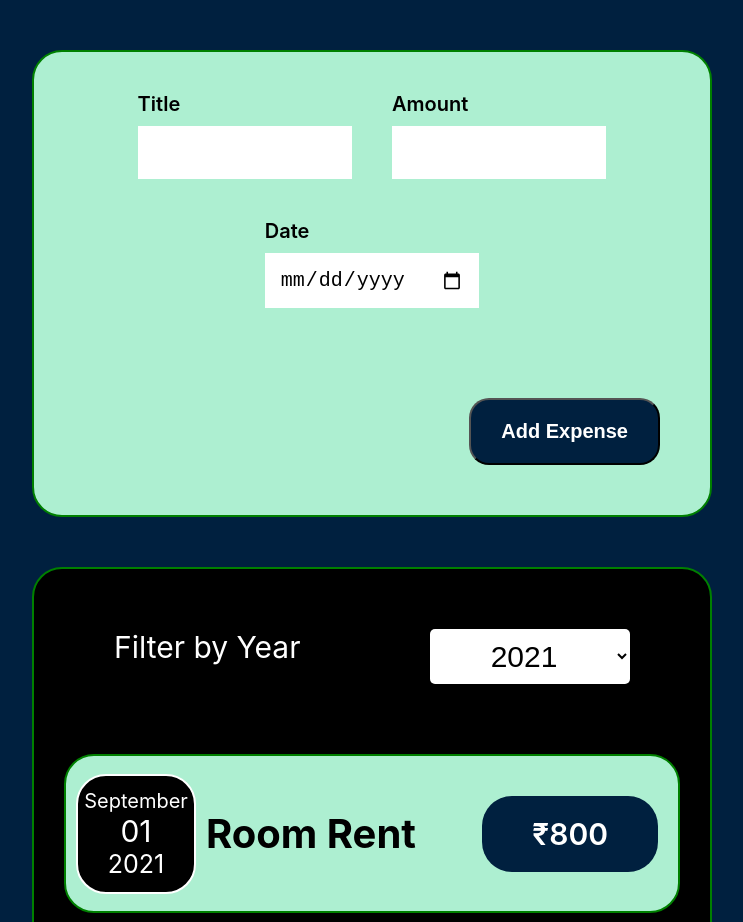
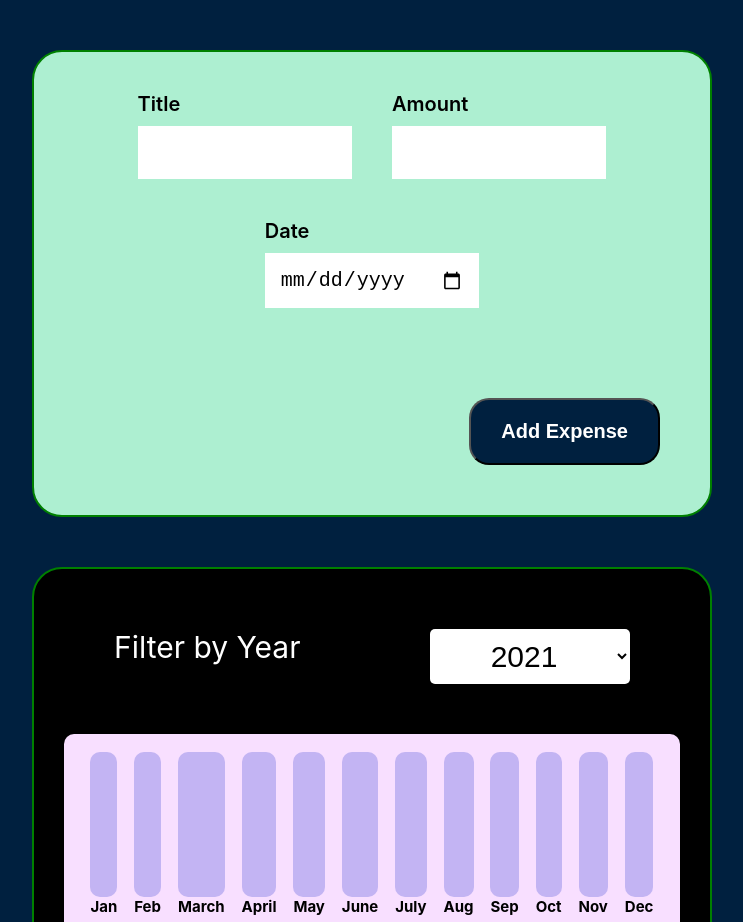
Before and after one commit to yashdobariya-scaletech/Learn-React, a React (Create React App) app: page / in a window 1280 px wide. Shown: the top 922 px of the page, without its empty margins (268-1011 px from the left). Built offline with nearby package versions, Linux system fonts and the light colour scheme.

Commit message:
update code

```diff
--- a/src/components/Chart.css
+++ b/src/components/Chart.css
@@ -0,0 +1,9 @@
+.chart {
+    padding: 18px;
+    border-radius: 10px;
+    background-color: #f8dfff;
+    text-align: center;
+    display: flex;
+    justify-content: space-around;
+    height: 200px;
+}
--- a/src/components/Chart.js
+++ b/src/components/Chart.js
@@ -1,6 +1,10 @@
 import React from 'react'
+import "./Chart.css";
 import ChartBar from "../components/ChartBar"
+
 export default function Chart(props) {
+    const dataPointValues = props.dataPoints.map(dataPoint => dataPoint.value)
+    const totalMaximum = Math.max(...dataPointValues);
 
     return (
         <div className="chart">
@@ -8,7 +12,7 @@ export default function Chart(props) {
                 <ChartBar
                     key={dataPoint.lable}
                     value={dataPoint.value}
-                    maxValue={null}
+                    maxValue={totalMaximum}
                     lable={dataPoint.lable}
                 />
             ))}
--- a/src/components/ChartBar.css
+++ b/src/components/ChartBar.css
@@ -0,0 +1,32 @@
+
+.chart-bar {
+    height: 100%;
+    display: flex;
+    flex-direction: column;
+    align-items: center;
+  }
+
+  .chart-bar__inner{
+    height: 100%;
+    width: 100%;
+    border: none;
+    border-radius: 10px;
+    background-color: #c3b4f3;
+    overflow: hidden;
+    display: flex;
+    flex-direction: column;
+    justify-content: flex-end;
+  }
+
+  .chart-bar__fill {
+    background-color: #4826b9;
+    width: 100%;
+    transition: all 0.3s ease-out;
+  }
+
+  .chart-bar__label {
+    font-weight: bold;
+    text-align: center;
+    color: black;
+    font-size: 15px;
+  }
--- a/src/components/ChartBar.js
+++ b/src/components/ChartBar.js
@@ -1,19 +1,20 @@
 import React from 'react'
+import "./ChartBar.css"
 
 export default function ChartBar(props) {
     let barFillHeight = '0%';
 
 
-    if(props.max > 0){
+    if(props.maxValue > 0){
         barFillHeight = Math.round((props.value / props.maxValue) * 100) + '%';
     }
 
     return (
-        <div className="char-bar">
+        <div className="chart-bar">
             <div className="chart-bar__inner">
                 <div className="chart-bar__fill" style={{height: barFillHeight}}></div>
             </div>
-            <div className="chart-bar__lable">{props.lable}</div>
+            <div className="chart-bar__label">{props.lable}</div>
         </div>
     );
 };
--- a/src/components/Expense.js
+++ b/src/components/Expense.js
@@ -2,6 +2,7 @@ import React, {useState} from 'react'
 import Card from './Card'
 import ExpenseFilter from './ExpenseFilter'
 import ExpenseList from './ExpenseList'
+import ExpensesChart from './ExpensesChart'
 
 export default function Expense(props) {
 
@@ -22,6 +23,9 @@ export default function Expense(props) {
             <ExpenseFilter selected={filterYear}
             onChangeFilter={filterChangeHandle}
             />
+            <ExpensesChart
+                expenses={filterExpenses}
+                />
             <ExpenseList
             item={filterExpenses}
 
--- a/src/components/ExpensesChart.js
+++ b/src/components/ExpensesChart.js
@@ -1,9 +1,29 @@
 import React from 'react'
+import Chart from './Chart'
 
-export default function ExpensesChart() {
+export default function ExpensesChart(props) {
+    const chartDataPoints = [
+         {lable:"Jan", value:0},
+         {lable:"Feb", value:0},
+         {lable:"March", value:0},
+         {lable:"April", value:0},
+         {lable:"May", value:0},
+         {lable:"June", value:0},
+         {lable:"July", value:0},
+         {lable:"Aug", value:0},
+         {lable:"Sep", value:0},
+         {lable:"Oct", value:0},
+         {lable:"Nov", value:0},
+         {lable:"Dec", value:0},
+    ];
+
+    for(const expense of props.expenses){
+        const expensMonth = expense.date.getMonth();
+        chartDataPoints[expensMonth].value += expense.amount;
+    }
     return (
         <div>
-
+            <Chart dataPoints={chartDataPoints}/>
         </div>
     )
 }
```
